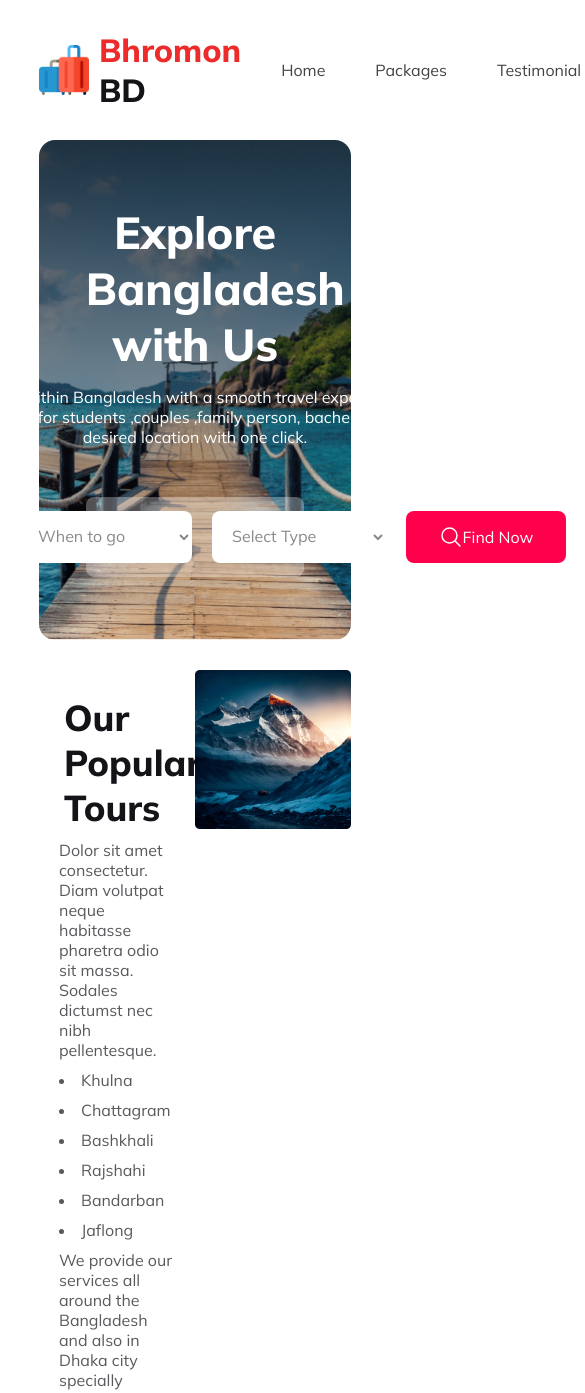
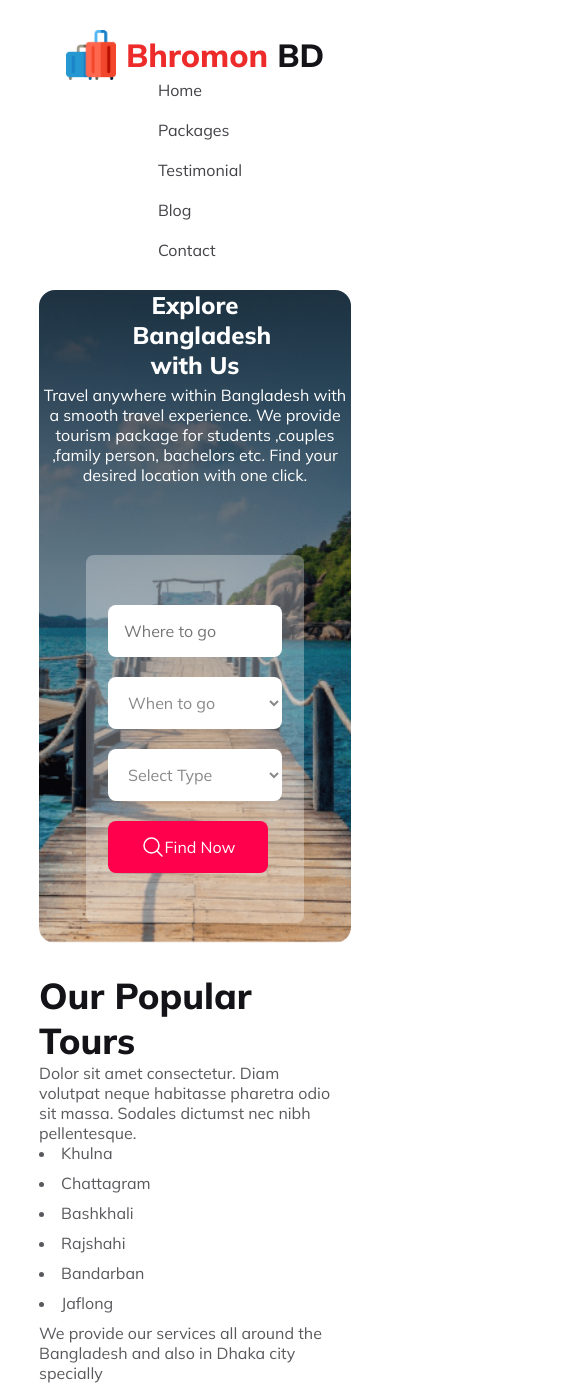
Before and after one commit to TheRABU/travel-landingpage, a plain HTML site: page index.html in a window 390 px wide. Shown: the top 1393 px of the page, 585 px wide, since content can reach past the window. Drawn offline with Linux system fonts and the light colour scheme.

Commit message:
header and banner section responsive added for mobile device

```diff
--- a/index.html
+++ b/index.html
@@ -5,6 +5,7 @@
     <meta name="viewport" content="width=device-width, initial-scale=1.0" />
     <title>Bhromon BD | Travel with Bhromon BD</title>
     <link rel="stylesheet" href="./styles/style.css" />
+    <link rel="stylesheet" href="./styles/mobile-tablet.css" />
     <link rel="shortcut icon" href="./Images/travel2.png" type="image/x-icon" />
     <link rel="preconnect" href="https://fonts.googleapis.com" />
     <link rel="preconnect" href="https://fonts.gstatic.com" crossorigin />
@@ -112,8 +113,8 @@
         </div>
       </section>
     </header>
-    <main>
-      <section class="destination">
+    <main class="hide-content">
+      <section class="destination hide-content">
         <div class="destination-container">
           <div class="destination-content">
             <h2 class="destination-title">Choose Your Destination</h2>
@@ -480,7 +481,7 @@
         </div>
       </section>
     </main>
-    <footer class="footer-container">
+    <footer class="footer-container hide-content">
       <div class="footer-icon-div">
         <img src="./Images/travel2.png" alt="" />
         <h2 class="footer-title"><span class="nav-span">Bhromon</span> BD</h2>
--- /dev/null
+++ b/styles/mobile-tablet.css
@@ -0,0 +1,54 @@
+/* navbar */
+@media screen and (max-width: 600px) {
+  .nav-container {
+    flex-direction: column;
+  }
+  .nav-links > ul {
+    flex-direction: column;
+  }
+
+  .explore-travel-div,
+  .explore-travel-content {
+    flex-direction: column;
+    height: auto;
+  }
+  .explore-title {
+    color: #fff;
+    font-size: 1.5rem;
+    font-weight: 800;
+    flex-wrap: nowrap;
+    width: 40%;
+    margin-bottom: 5px;
+  }
+  .explore-description {
+    width: fit-content;
+  }
+  .dropdown-div {
+    height: auto;
+    grid-template-columns: 1fr;
+    padding: 50px;
+    margin: 20px auto;
+  }
+  /*popular tour section */
+  .popular-tour-container {
+    flex-direction: column;
+    padding: 0px;
+  }
+  .tour-title,
+  .tour-description {
+    margin: 0px;
+    padding: 0px;
+    width: 300px;
+  }
+  .tour-content {
+    width: 100%;
+    height: auto;
+    padding: 0px;
+    justify-content: center;
+  }
+
+  .tour-image-div img {
+    margin: 10px auto;
+    width: 100%;
+  }
+}
--- a/styles/style.css
+++ b/styles/style.css
@@ -44,6 +44,10 @@ body {
   font-size: 1rem;
   font-weight: 800;
 }
+.hide-content {
+  display: none;
+  visibility: hidden;
+}
 
 /* header section starts here */
 .nav-container {
@@ -59,6 +63,7 @@ body {
   gap: 10px;
   cursor: pointer;
 }
+
 .nav-icon-div img {
   width: 50px;
   height: 50px;
@@ -119,7 +124,7 @@ body {
   width: 100%;
   margin: 0 auto;
   height: 500px;
-
+  display: flex;
   justify-content: center;
   align-items: center;
   text-align: center;
@@ -152,8 +157,6 @@ body {
   background: rgba(255, 255, 255, 0.3);
   width: 70%;
   height: 80px;
-  /* display: grid;
-  grid-template-columns: repeat(4, 1fr); */
   gap: 20px;
   display: grid;
   grid-template-columns: repeat(4, 1fr);
```
